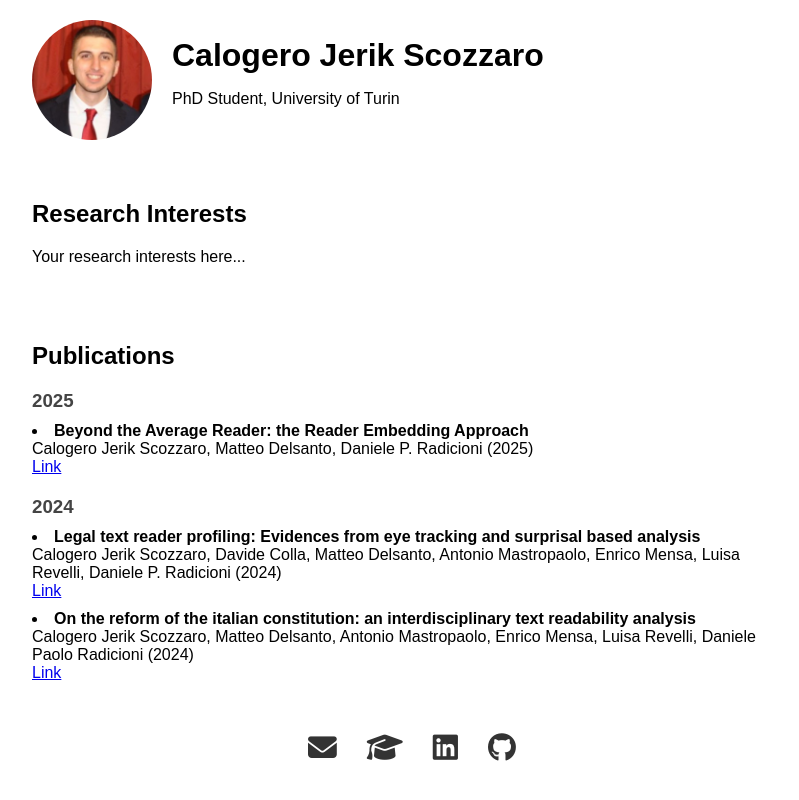
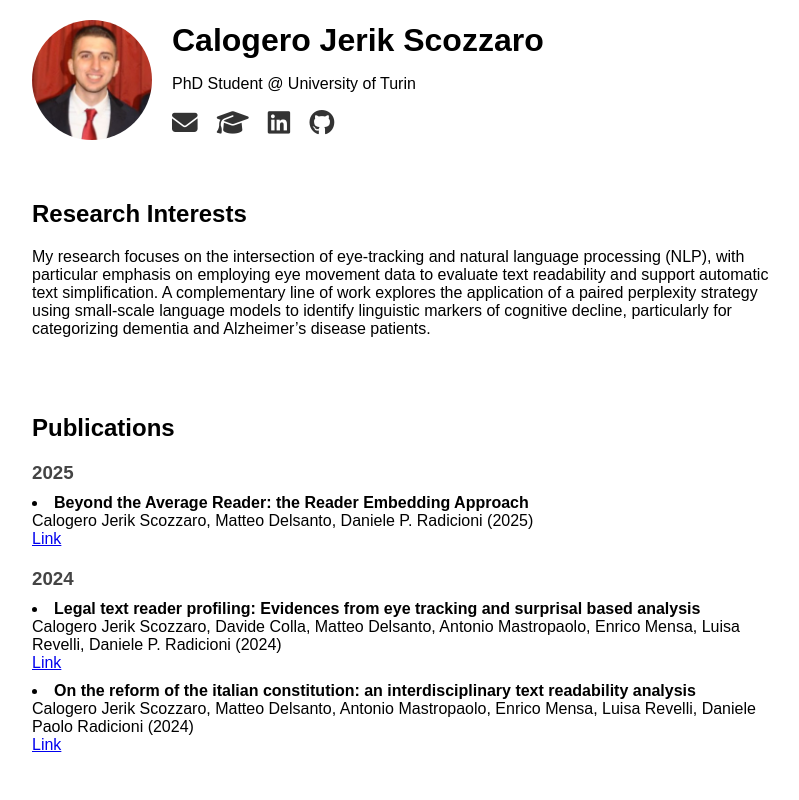
Before and after one commit to calogero-jerik-scozzaro/calogero-jerik-scozzaro.github.io, a plain HTML site: page index.html in a window 1280 px wide. Shown: the whole page, without its empty margins (228-1027 px from the left). Drawn offline with Linux system fonts and the light colour scheme.

Commit message:
research_interests_added

```diff
--- a/index.html
+++ b/index.html
@@ -5,7 +5,7 @@
   <meta name="viewport" content="width=device-width, initial-scale=1.0">
   <title>Calogero Jerik Scozzaro</title>
   <link rel="stylesheet" href="style.css">
-  <!-- Font Awesome CDN -->
+  <!-- Font Awesome -->
   <link rel="stylesheet" href="https://cdnjs.cloudflare.com/ajax/libs/font-awesome/6.4.0/css/all.min.css">
 </head>
 <body>
@@ -14,13 +14,24 @@
     <img src="images/fotoprofilo.jpg" alt="Profile Picture" class="profile-pic">
     <div class="header-text">
       <h1>Calogero Jerik Scozzaro</h1>
-      <p>PhD Student, University of Turin</p>
+      <p>PhD Student @ University of Turin</p>
+
+      <!-- Social Links -->
+      <div class="social-links">
+        <a href="mailto:calogerojerik.scozzaro@unito.it" title="Email"><i class="fas fa-envelope"></i></a>
+        <a href="https://scholar.google.com/citations?user=m3dCkVYAAAAJ&hl=it&oi=ao" target="_blank" title="Google Scholar"><i class="fas fa-graduation-cap"></i></a>
+        <a href="https://www.linkedin.com/in/calogero-jerik-scozzaro" target="_blank" title="LinkedIn"><i class="fab fa-linkedin"></i></a>
+        <a href="https://github.com/calogero-jerik-scozzaro" target="_blank" title="GitHub"><i class="fab fa-github"></i></a>
+      </div>
     </div>
   </header>
 
   <section id="research-interests">
     <h2>Research Interests</h2>
-    <p>Your research interests here...</p>
+    <p>
+        My research focuses on the intersection of eye-tracking and natural language processing (NLP), with particular emphasis on employing eye movement data to evaluate text readability and support automatic text simplification.
+        A complementary line of work explores the application of a paired perplexity strategy using small-scale language models to identify linguistic markers of cognitive decline, particularly for categorizing dementia and Alzheimer’s disease patients.
+    </p>
   </section>
 
   <section id="publications">
@@ -28,22 +39,6 @@
     <div id="pub-list"></div>
   </section>
 
-
-  <footer>
-    <a href="mailto:calogerojerik.scozzaro@unito.it" title="Email">
-      <i class="fas fa-envelope"></i>
-    </a>
-    <a href="https://scholar.google.com/citations?user=m3dCkVYAAAAJ&hl=it&oi=ao" target="_blank" title="Google Scholar">
-      <i class="fas fa-graduation-cap"></i>
-    </a>
-    <a href="https://www.linkedin.com/in/calogero-jerik-scozzaro" target="_blank" title="LinkedIn">
-      <i class="fab fa-linkedin"></i>
-    </a>
-    <a href="https://github.com/calogero-jerik-scozzaro" target="_blank" title="GitHub">
-      <i class="fab fa-github"></i>
-    </a>
-  </footer>
-
   <script src="script.js"></script>
 </body>
 </html>
--- a/style.css
+++ b/style.css
@@ -22,26 +22,25 @@ body {
     margin: 0;
   }
 
+  .social-links {
+    margin-top: 8px;
+    font-size: 1.6em;
+  }
+
+  .social-links a {
+    margin-right: 12px;
+    color: #333;
+    text-decoration: none;
+  }
+
+  .social-links a:hover {
+    color: #0077b5; /* LinkedIn blue as hover highlight */
+  }
+
   section {
     padding: 20px;
   }
 
-  footer {
-    display: flex;
-    justify-content: center;
-    padding: 20px;
-    font-size: 1.8em; /* icon size */
-  }
-
-  footer a {
-    margin: 0 15px;
-    color: #333;
-    text-decoration: none;
-  }
-
-  footer a:hover {
-    color: #0077b5; /* blue highlight on hover */
-  }
   #publications h3 {
     margin-top: 20px;
     margin-bottom: 10px;
```
